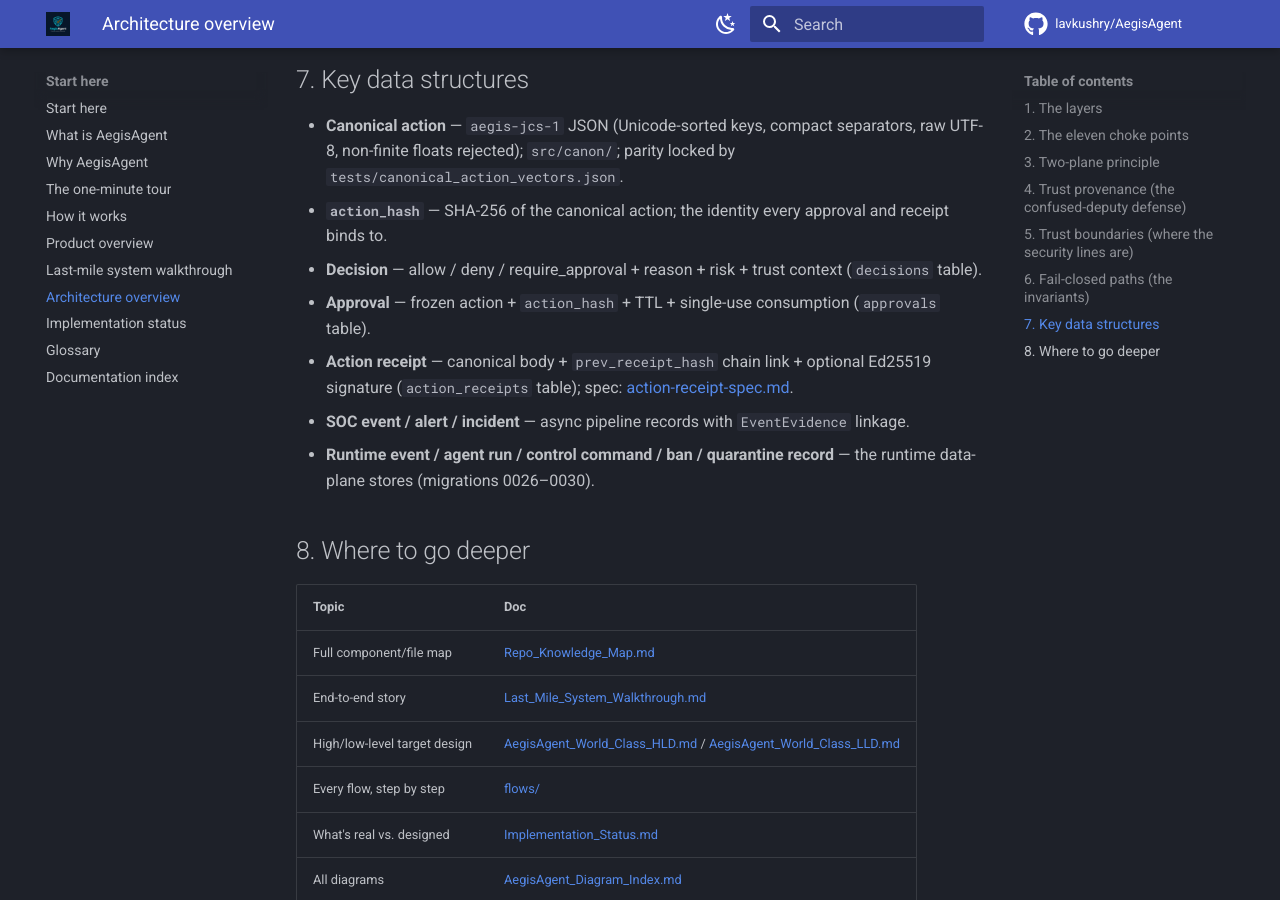
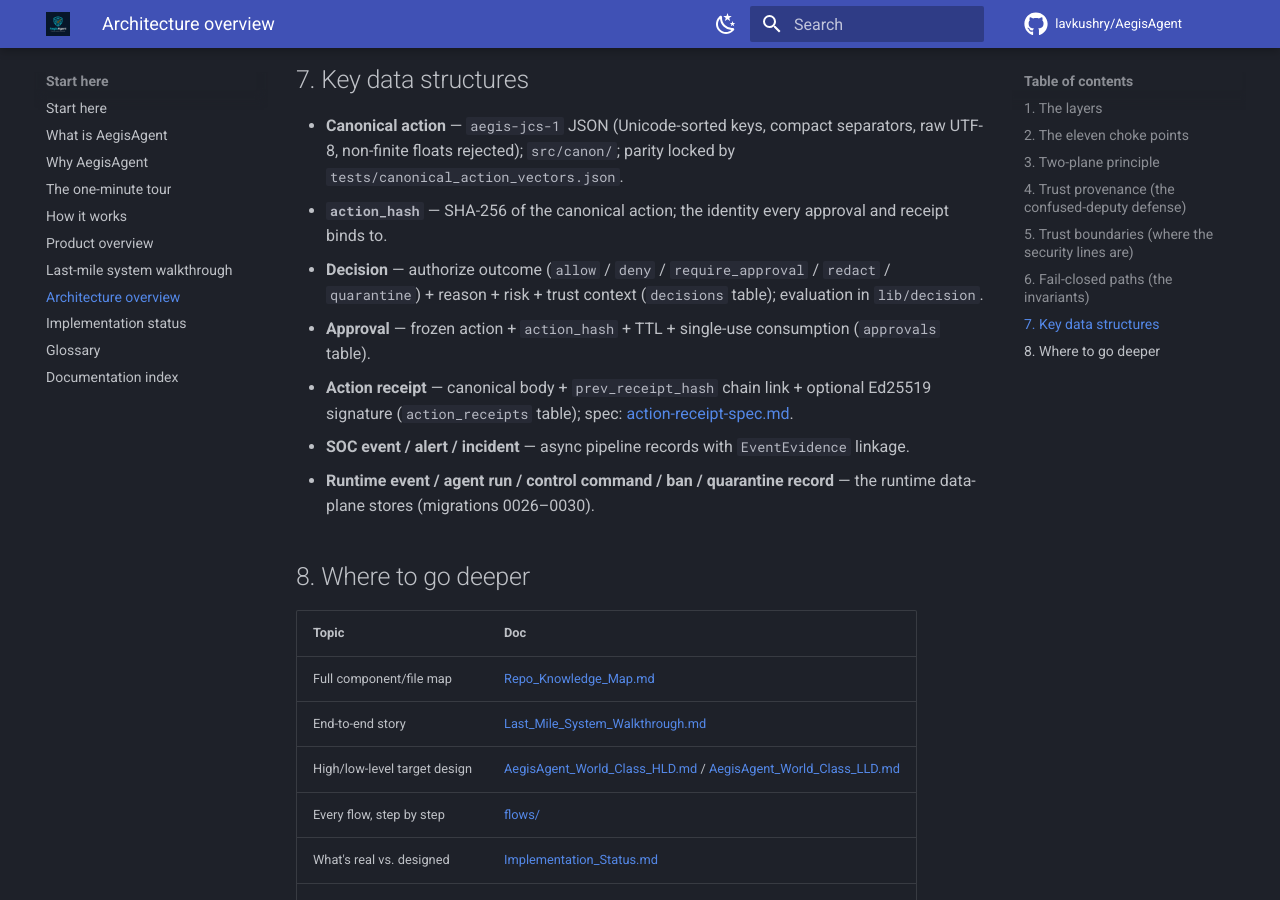
Before and after one commit to lavkushry/AegisAgent, an MkDocs documentation site: the page built from docs/Architecture_Overview.md, in a window 1280 px wide and 900 px high, scrolled down 6465 px. Built offline with MkDocs 1.6.1 and Material for MkDocs 9.7.7, drawn with Linux system fonts in a browser that asks for light colours; comment, search, counter and statistics services are not loaded.

Commit message:
docs+chore: clarify authorize decision vocabulary and durable-receipt scope
Architecture Overview lists redact/quarantine outcomes; AuthorizeResponse
docs drop unimplemented log_only; receipt durable-path comment matches
decision_requires_durable_receipt. Walkthrough records exact 87-test count.

```diff
--- a/docs/Architecture_Overview.md
+++ b/docs/Architecture_Overview.md
@@ -118,7 +118,7 @@ Full catalogue with failure modes: [fail-closed-behavior.md](fail-closed-behavio
 
 - **Canonical action** — `aegis-jcs-1` JSON (Unicode-sorted keys, compact separators, raw UTF-8, non-finite floats rejected); `src/canon/`; parity locked by `tests/canonical_action_vectors.json`.
 - **`action_hash`** — SHA-256 of the canonical action; the identity every approval and receipt binds to.
-- **Decision** — allow / deny / require_approval + reason + risk + trust context (`decisions` table).
+- **Decision** — authorize outcome (`allow` / `deny` / `require_approval` / `redact` / `quarantine`) + reason + risk + trust context (`decisions` table); evaluation in `lib/decision`.
 - **Approval** — frozen action + `action_hash` + TTL + single-use consumption (`approvals` table).
 - **Action receipt** — canonical body + `prev_receipt_hash` chain link + optional Ed25519 signature (`action_receipts` table); spec: [action-receipt-spec.md](action-receipt-spec.md).
 - **SOC event / alert / incident** — async pipeline records with `EventEvidence` linkage.
```
Also changed, not shown: .claude/PRPs/reports/walkthrough-typed-authorize.md (+4 -5 lines), 2 other files.
